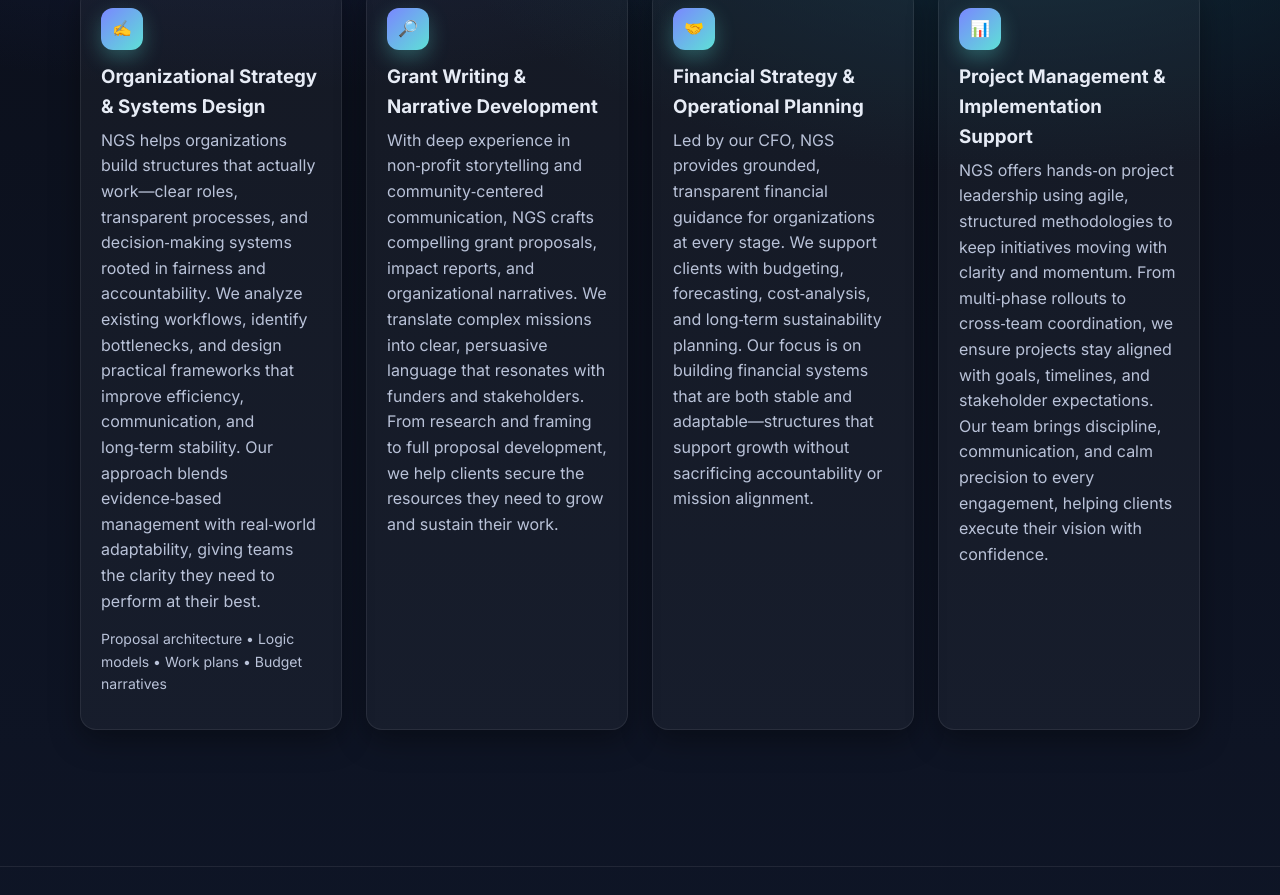
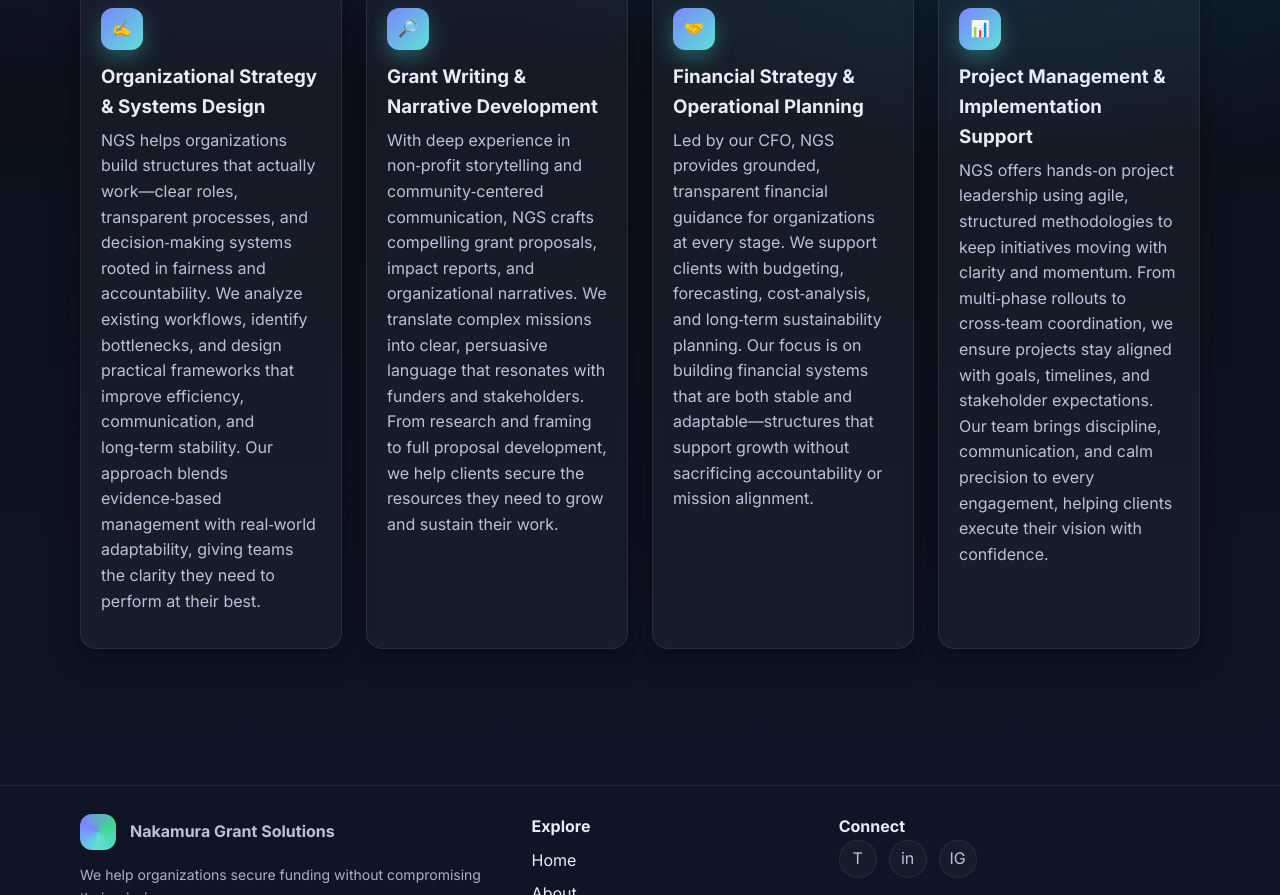
Before and after one commit to NakamuraGrantSolutions/Nakamuragrantsolutions.github.io, a plain HTML site: page Services.html in a window 1280 px wide. Shown: the part 268-1163 px from the top of the page. Drawn offline with Linux system fonts and the light colour scheme.

```diff
--- a/Services.html
+++ b/Services.html
@@ -126,7 +126,6 @@
           <div class="icon" aria-hidden="true">✍️</div>
           <h3>Organizational Strategy & Systems Design</h3>
           <p>NGS helps organizations build structures that actually work—clear roles, transparent processes, and decision‑making systems rooted in fairness and accountability. We analyze existing workflows, identify bottlenecks, and design practical frameworks that improve efficiency, communication, and long‑term stability. Our approach blends evidence‑based management with real‑world adaptability, giving teams the clarity they need to perform at their best.</p>
-          <p class="meta">Proposal architecture • Logic models • Work plans • Budget narratives</p>
         </article>
 
         <article class="card" role="listitem">
```
